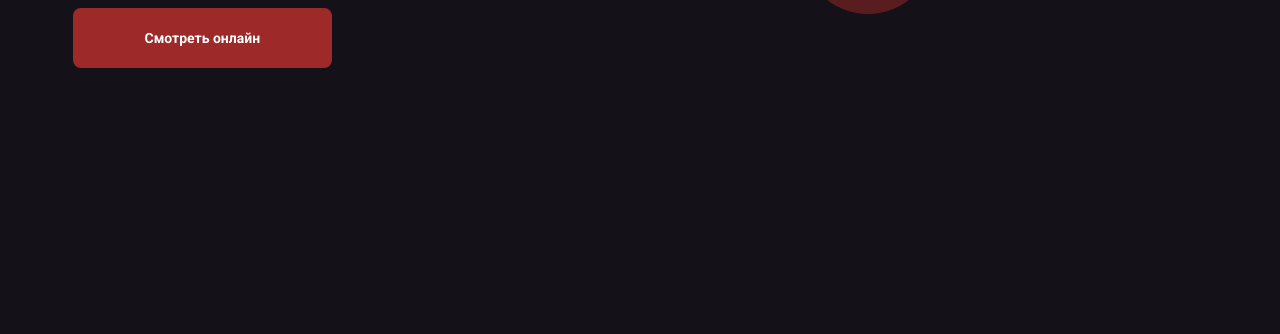
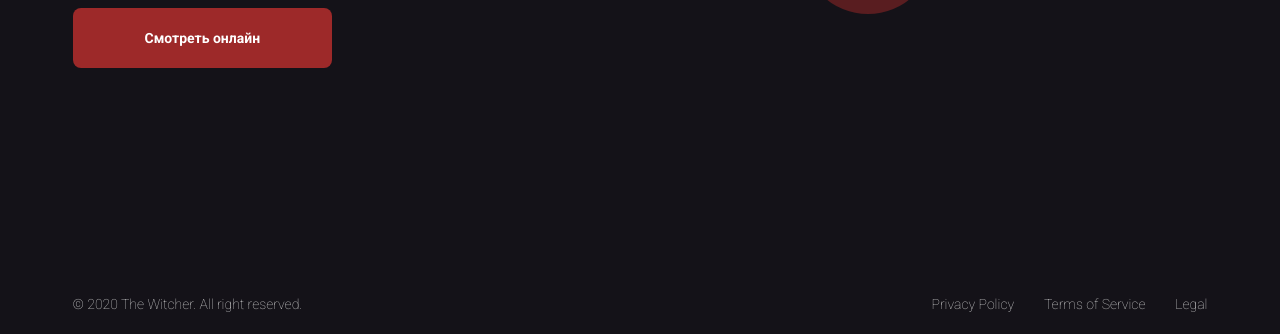
Before and after one commit to Maksim-Salnikov/The-Witcher, a plain HTML site: page index.html in a window 1280 px wide. Shown: the part 473-807 px from the top of the page. Drawn offline with Linux system fonts and the light colour scheme.

Commit message:
create: footer block and add font

```diff
--- a/index.html
+++ b/index.html
@@ -7,7 +7,7 @@
     <link rel="preconnect" href="https://fonts.googleapis.com" />
     <link rel="preconnect" href="https://fonts.gstatic.com" crossorigin />
     <link
-      href="https://fonts.googleapis.com/css2?family=Roboto:wght@400;700&display=swap"
+      href="https://fonts.googleapis.com/css2?family=Roboto:wght@100;400;700&display=swap"
       rel="stylesheet"
     />
     <link rel="stylesheet" href="css/fonts.css" />
@@ -122,5 +122,19 @@
         </div>
       </div>
     </main>
+    <footer class="footer">
+      <div class="container">
+        <div class="footer__wrapper">
+          <span class="footer__info"
+            >© 2020 The Witcher. All right reserved.</span
+          >
+          <nav class="footer-menu">
+            <a href="#" class="footer-menu__item">Privacy Policy</a
+            ><a href="#" class="footer-menu__item">Terms of Service</a
+            ><a href="#" class="footer-menu__item">Legal</a>
+          </nav>
+        </div>
+      </div>
+    </footer>
   </body>
 </html>
--- a/sass/_variables.sass
+++ b/sass/_variables.sass
@@ -1,3 +1,4 @@
 $background: #141218
 $text: #FFF
 $button: #9D2929
+$footer-text: #D3D3D3
--- /dev/null
+++ b/sass/blocks/_footer.sass
@@ -0,0 +1,26 @@
+.footer
+  padding: 20px 0
+  &__wrapper
+    display: flex
+    align-items: center
+    justify-content: space-between
+  &__info
+    color: $footer-text
+    font-family: Roboto
+    font-size: 14px
+    font-style: normal
+    font-weight: 100
+    line-height: 20px
+  &-menu
+    width: 276px
+    display: flex
+    align-items: center
+    justify-content: space-between
+    &__item
+      text-decoration: none
+      color: $footer-text
+      font-family: Roboto
+      font-size: 14px
+      font-style: normal
+      font-weight: 100
+      line-height: 20px
--- a/sass/style.sass
+++ b/sass/style.sass
@@ -8,3 +8,5 @@
 @import 'blocks/_header'
 // Подключение стилей блока Main
 @import 'blocks/_main'
+// Подключение стилей блока Footer
+@import 'blocks/_footer'
```
Also changed, not shown: css/style.css, 1 other file.
